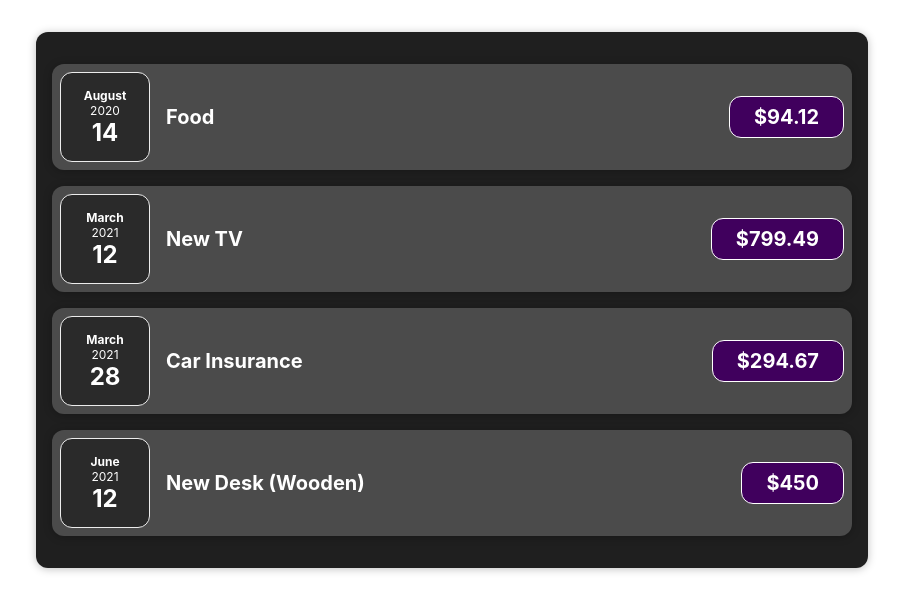
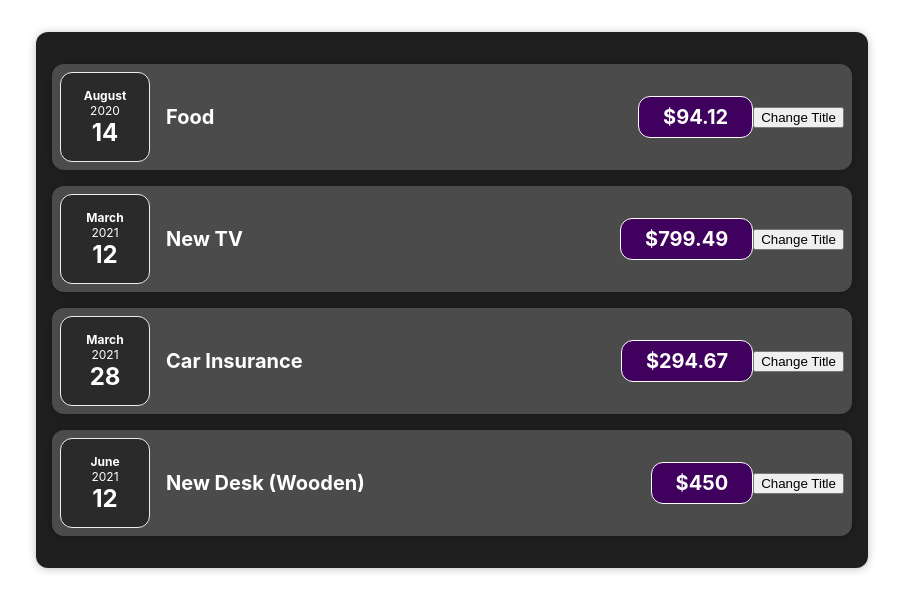
Before and after one commit to OxanaPeregud/Expense-Tracker-React-App, a React (Create React App) app: page / in a window 1280 px wide. Shown: the top 612 px of the page, without its empty margins (188-1091 px from the left). Built offline with nearby package versions, Linux system fonts and the light colour scheme.

Commit message:
feat: added event handler

```diff
--- a/src/components/Expenses/ExpenseItem.js
+++ b/src/components/Expenses/ExpenseItem.js
@@ -1,17 +1,24 @@
-import React from "react";
+import React, {useState} from "react";
 import './ExpenseItem.css';
 import ExpenseDate from "./ExpenseDate";
 import Card from "../UI/Card";
 
 const ExpenseItem = (props) => {
 
+    const [title, setTitle] = useState(props.title);
+
+    const clickHandler = () => {
+        setTitle('Updated!');
+    };
+
     return (
         <Card className={"expense-item"}>
             <ExpenseDate date={props.date}/>
             <div className={"expense-item__description"}>
-                <h2>{props.title}</h2>
+                <h2>{title}</h2>
                 <div className={"expense-item__price"}>${props.amount}</div>
             </div>
+            <button onClick={clickHandler}>Change Title</button>
         </Card>
     );
 }
```
